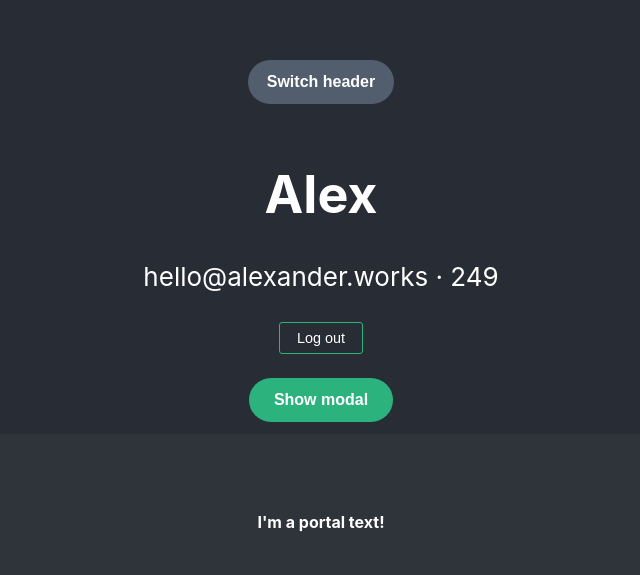
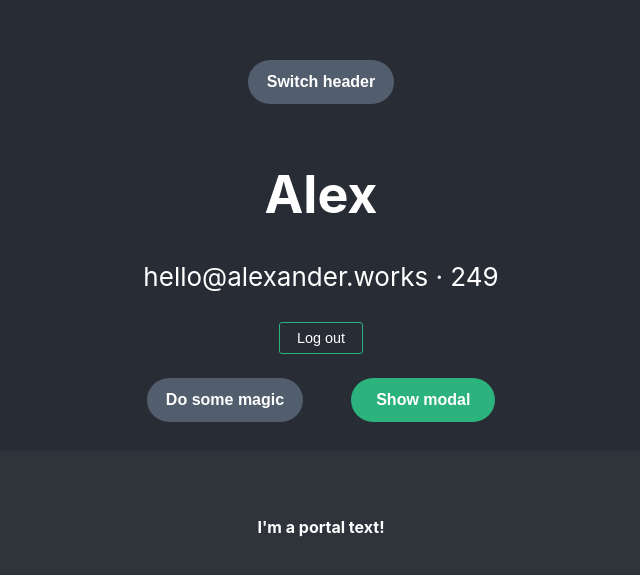
Before and after one commit to madebyalex/course-level2-react, a React (Create React App) app: page / in a window 1280 px wide. Shown: the part 159-734 px from the top of the page, without its empty margins (319-959 px from the left). Built offline with nearby package versions, Linux system fonts and the light colour scheme.

Commit message:
Failed to use Transitions from react-spring

```diff
--- a/package.json
+++ b/package.json
@@ -8,8 +8,7 @@
     "@testing-library/user-event": "^7.1.2",
     "react": "^16.12.0",
     "react-dom": "^16.12.0",
-    "react-scripts": "3.4.0",
-    "react-spring": "^8.0.27"
+    "react-scripts": "3.4.0"
   },
   "scripts": {
     "start": "react-scripts start",
@@ -35,6 +34,7 @@
   "devDependencies": {
     "codyhouse-framework": "^2.5.0",
     "node-sass": "^4.13.1",
+    "react-spring": "^8.0.27",
     "sass-loader": "^8.0.2",
     "styled-components": "^5.0.1"
   }
--- a/src/App.js
+++ b/src/App.js
@@ -3,6 +3,7 @@ import UserProvider from './UserProvider';
 import Header from './components/Header';
 import { ToggleRPC, ToggleRenderProps } from './utilities';
 import { Modal } from './elements';
+// import { Transition } from 'react-spring';
 import User from './components/User';
 import './App.scss';
 
@@ -25,6 +26,24 @@ function App() {
             )}
           />
 
+          <div className='toggles-wrap'>
+            <ToggleRPC className='toggle'>
+              {({ on, toggle }) => (
+                <Fragment>
+                  <button className='rounded secondary' onClick={toggle}>
+                    Do some magic
+                  </button>
+                  {/* <Transition from={{ opacity: 0 }} enter={{ opacity: 1 }}>
+                    {() => ( */}
+                  <Fragment>
+                    {on && <h1 className='aside-text'>Maaaaagic!</h1>}
+                  </Fragment>
+                  {/* )}
+                  </Transition> */}
+                </Fragment>
+              )}
+            </ToggleRPC>
+
             <ToggleRPC>
               {({ on, toggle }) => (
                 <Fragment>
@@ -41,6 +60,7 @@ function App() {
                 </Fragment>
               )}
             </ToggleRPC>
+          </div>
         </header>
       </div>
     </UserProvider>
--- a/src/App.scss
+++ b/src/App.scss
@@ -23,7 +23,7 @@
 main {
   display: grid;
   grid-template-columns: 1fr 5fr 1fr;
-  grid-template-rows: 1fr 9fr 3fr 0.5fr;
+  grid-template-rows: 1fr 7fr 2fr 0.5fr;
 }
 
 #root {
@@ -71,6 +71,7 @@ button {
   border: 1px solid var(--primary-color);
   border-radius: 3px;
   background-color: transparent;
+  display: inline-block;
 }
 
 button.rounded {
@@ -134,3 +135,16 @@ header.main {
     transition: all 0.45s ease-out;
   }
 }
+
+.toggle {
+  display: inline-block;
+}
+
+.aside-text {
+  position: absolute;
+  left: 0;
+  bottom: 10%;
+  writing-mode: vertical-lr;
+  transform: translateX(0) rotate(180deg);
+  opacity: 0.12;
+}
--- a/src/elements/Cards.js
+++ b/src/elements/Cards.js
@@ -1,5 +1,5 @@
 import styled from 'styled-components';
-import { elevation, transition, black, grey } from 'utilities';
+import { elevation, transition, black, grey } from '../utilities';
 
 export const Card = styled.div`
   background: #ffffff;
```
Also changed, not shown: 2 other files (tests, documents, lock files or other folders). Lines whose indentation alone changed are shown as unchanged.
